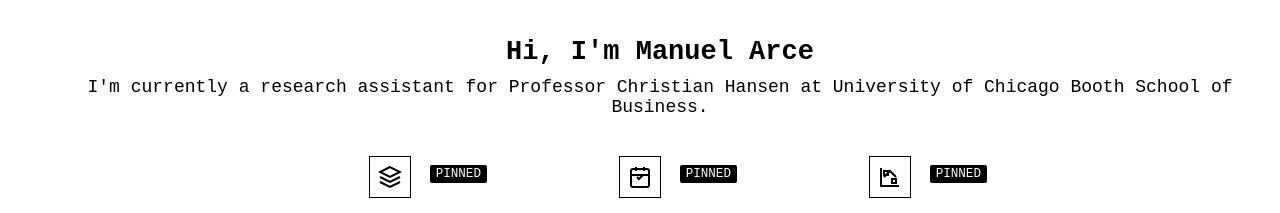
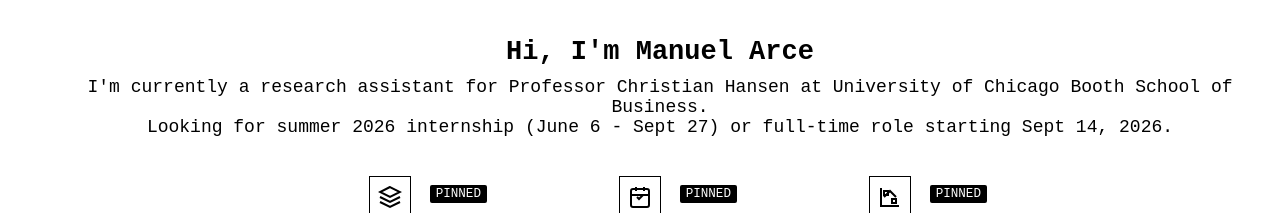
Before and after one commit to manuelarceaguirre/arce, a plain HTML site: page index.html in a window 1280 px wide. Shown: the part 96-309 px from the top of the page. Drawn offline with Linux system fonts and the light colour scheme.

Commit message:
looking for internship

```diff
--- a/index.html
+++ b/index.html
@@ -52,6 +52,7 @@
             <div class="header">
                 <h1>Hi, I'm Manuel Arce</h1>
                 <p class="description">I'm currently a research assistant for Professor Christian Hansen at University of Chicago Booth School of Business.</p>
+                <p class="description">Looking for summer 2026 internship (June 6 - Sept 27) or full-time role starting Sept 14, 2026.</p>
             </div>
         </section>
 
```
